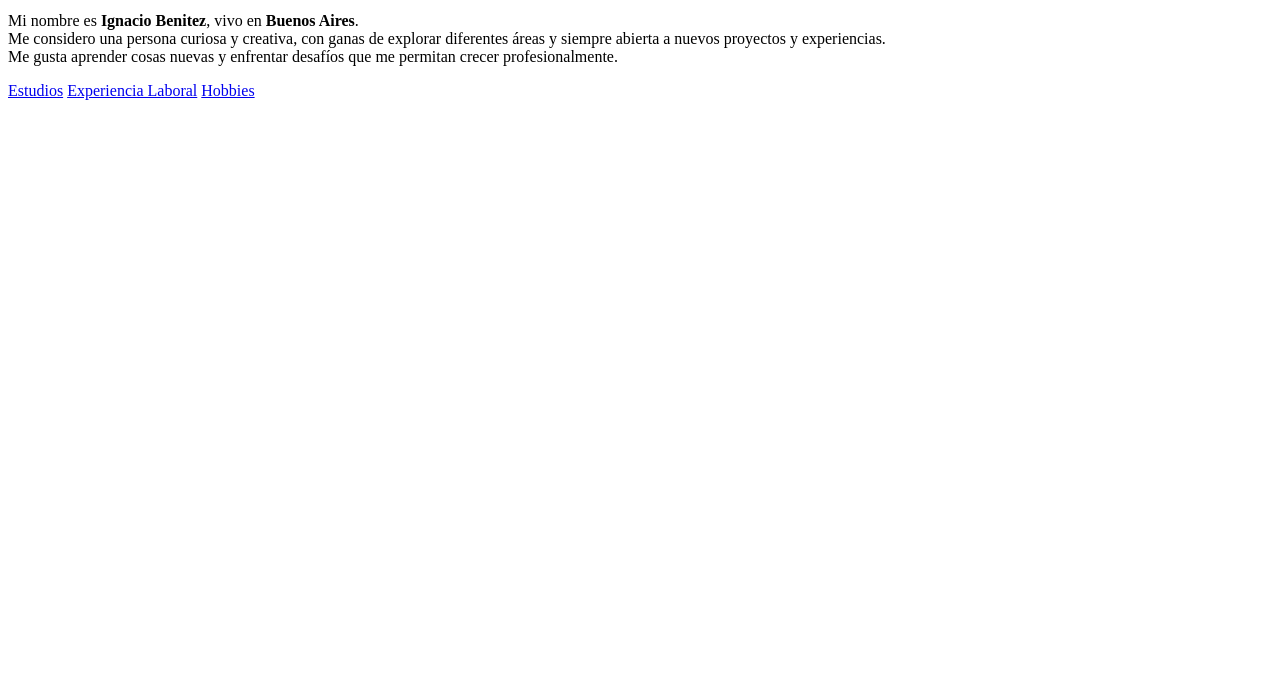
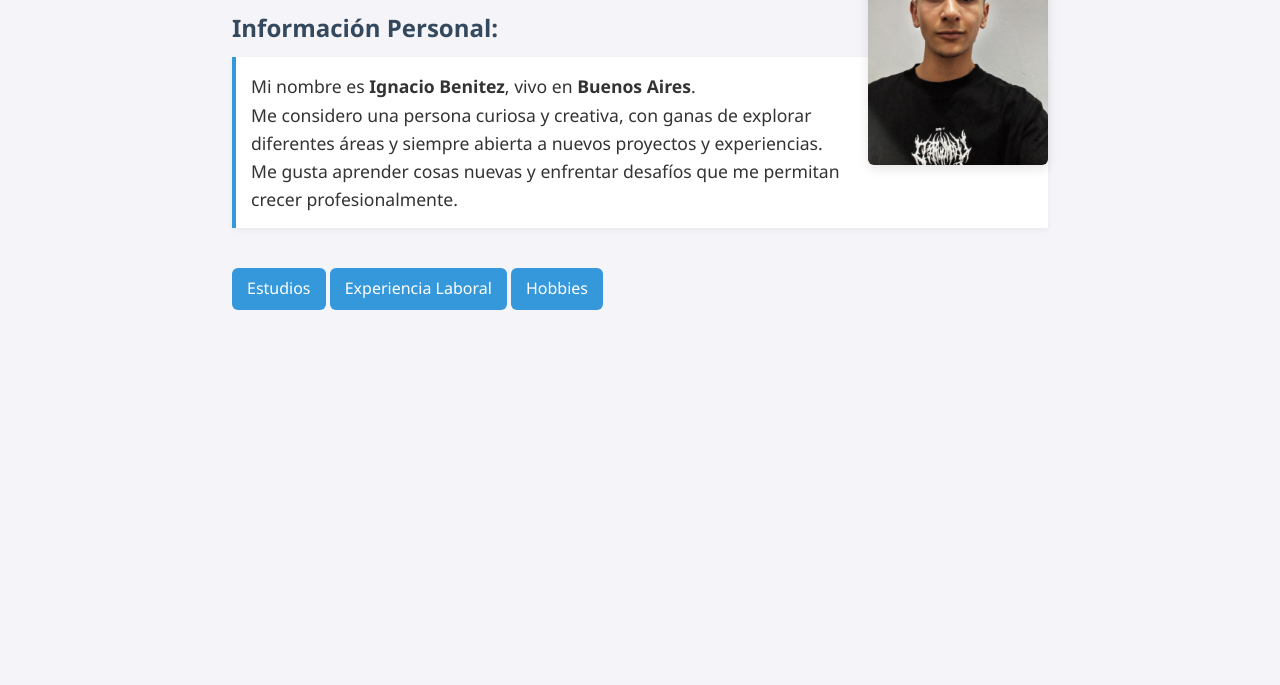
Before and after one commit to Ignacio-dev0/UTN-DS25-practicas, a plain HTML site: page Ejercicio 1/index.html in a window 1280 px wide. Shown: the part 115-800 px from the top of the page. Drawn offline with Linux system fonts and the light colour scheme.

Commit message:
agregue estilos al cv

```diff
--- a/Ejercicio 1/index.html
+++ b/Ejercicio 1/index.html
@@ -8,14 +8,17 @@ Desde el index, se debe poder entrar a las otras 3 y desde cada una de las 3 se
 Utilizar todos los elementos vistos previamente y respetar las Convenciones mencionadas. -->
 <!DOCTYPE html>
 <html lang="es">
-<head>
     <meta charset="UTF-8">
     <title>Ejercicio 1 DS</title>
+    <link rel="stylesheet" href="/Ejercicio 4/estilos1/style.css">
+
 </head>
 <body>
+    <img src="foto mia.jpg" alt="Foto profesional" class="foto-cv">
     <h1>Curriculum Vitae</h1>
     <h2>Información Personal:</h2>
     <p>Mi nombre es <b>Ignacio Benitez</b>, vivo en <b>Buenos Aires</b>. <br> Me considero una persona curiosa y creativa, con ganas de explorar diferentes áreas y siempre abierta a nuevos proyectos y experiencias. <br>  Me gusta aprender cosas nuevas y enfrentar desafíos que me permitan crecer profesionalmente.</p>
+    <div style="clear: both;"></div>
     <a href="estudios.html">Estudios</a>
     <a href="experiencia_laboral.html">Experiencia Laboral</a>
     <a href="hobbies.html">Hobbies</a>
--- /dev/null
+++ b/Ejercicio 4/estilos1/style.css
@@ -0,0 +1,76 @@
+* {
+    margin: 0;
+    padding: 0;
+    box-sizing: border-box;
+}
+
+body {
+    font-family: 'Segoe UI', Verdana, sans-serif;
+    line-height: 1.6;
+    background: #f4f4f9;
+    color: #333;
+    padding: 40px;
+    max-width: 70%;
+    margin: auto;
+}
+
+h1 {
+    font-size: 2.5em;
+    color: #2c3e50;
+    margin-bottom: 10px;
+}
+
+h2 {
+    font-size: 1.5em;
+    color: #34495e;
+    margin-top: 20px;
+    margin-bottom: 10px;
+}
+
+p {
+    font-size: 1.1em;
+    margin-bottom: 20px;
+    background-color: #fff;
+    padding: 15px;
+    border-left: 4px solid #3498db;
+    box-shadow: 0 2px 5px rgba(0, 0, 0, 0.05);
+}
+
+ul {
+    margin: 10px 0 20px 20px;
+    padding-left: 20px;
+}
+
+li {
+    margin-bottom: 8px;
+}
+
+a {
+    display: inline-block;
+    margin-top: 20px;
+    padding: 8px 15px;
+    text-decoration: none;
+    background-color: #3498db;
+    color: white;
+    border-radius: 6px;
+    transition: background-color 0.3s;
+}
+
+a:hover {
+    background-color: #2980b9;
+}
+hr {
+    margin: 20px 0;
+    border: none;
+    border-top: 2px solid #ccc;
+}
+
+.foto-cv {
+    width: 180px;
+    height: auto;
+    border-radius: 6px;
+    box-shadow: 0 4px 12px rgba(0, 0, 0, 0.1);
+    margin-bottom: 20px;
+    float: right;
+    margin-left: 20px;
+}
```
Also changed, not shown: Ejercicio 1/estudios.html (+1 -0 lines), Ejercicio 1/experiencia_laboral.html (+1 -0 lines), Ejercicio 1/hobbies.html (+1 -0 lines), Ejercicio 1/foto mia.jpg (added), Ejercicio 4/estilos1/index.css (deleted).
